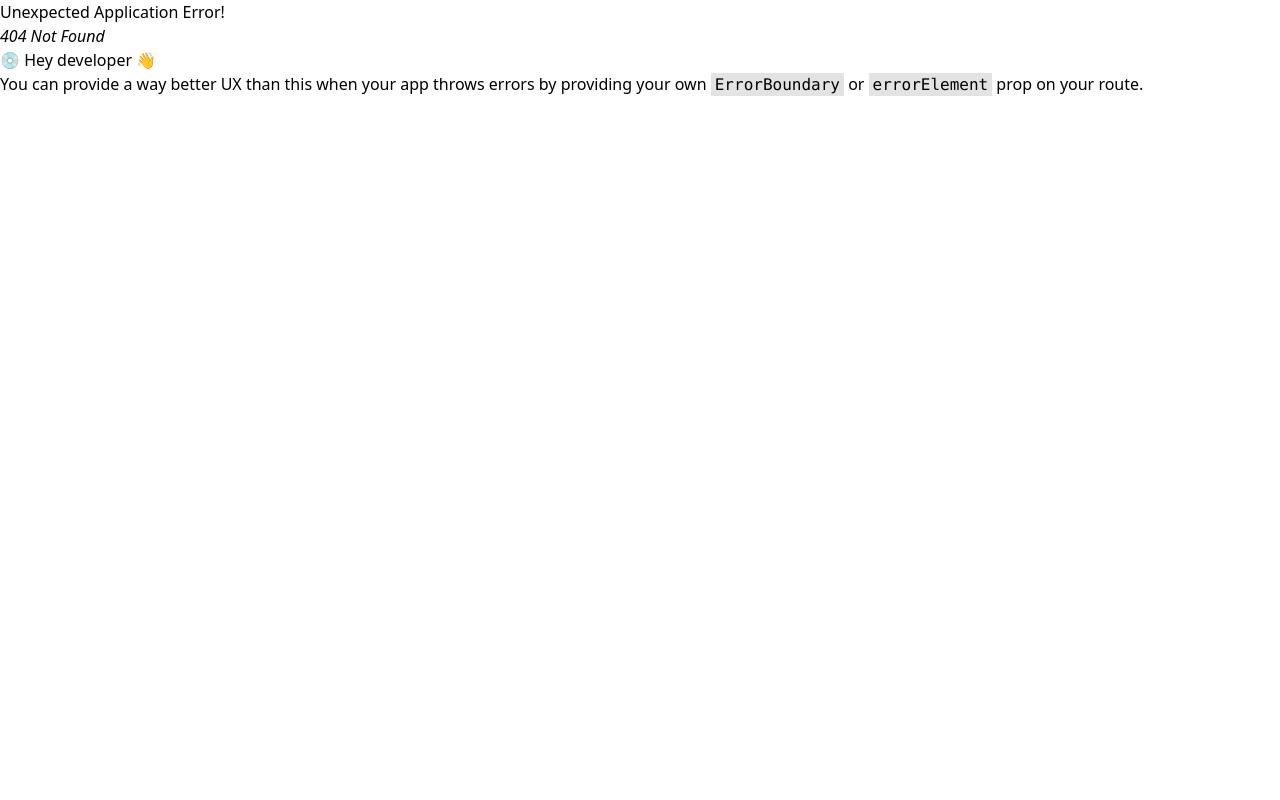
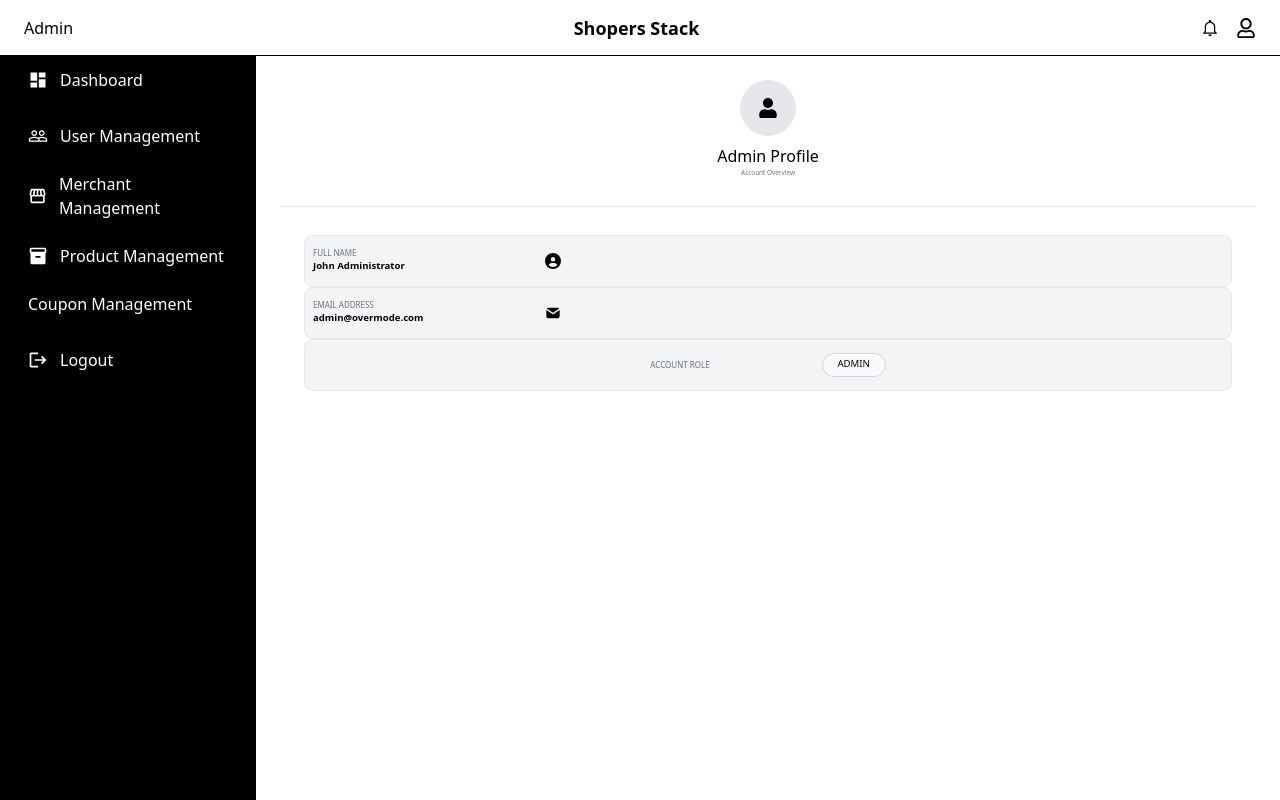
Before and after one commit to GeethaMurthy-Software-Solutions/Shoppers-Stack-Admin, a React (Vite) app: page /landingpage/AdminProfile in a window 1280 px wide. Before the commit this address had no page. Built offline with nearby package versions, Linux system fonts and the light colour scheme.

Commit message:
Admin Profile commit

```diff
--- a/package.json
+++ b/package.json
@@ -10,6 +10,11 @@
     "preview": "vite preview"
   },
   "dependencies": {
+    "@fortawesome/fontawesome-svg-core": "^7.2.0",
+    "@fortawesome/free-brands-svg-icons": "^7.2.0",
+    "@fortawesome/free-regular-svg-icons": "^7.2.0",
+    "@fortawesome/free-solid-svg-icons": "^7.2.0",
+    "@fortawesome/react-fontawesome": "^3.3.0",
     "@tailwindcss/vite": "^4.1.18",
     "axios": "^1.13.2",
     "framer-motion": "^12.23.26",
--- /dev/null
+++ b/src/components/AdminProfile.jsx
@@ -0,0 +1,52 @@
+import React from 'react'
+import { FaUser } from "react-icons/fa";
+import { FaCircleUser } from "react-icons/fa6";
+import { TbMailFilled } from "react-icons/tb";
+
+
+const AdminProfile = () => {
+  return (
+    <>
+      <div className=' text-center'>
+        <div className='mx-auto flex items-center justify-center rounded-full h-14 w-14 bg-gray-200'>
+          <FaUser className='h-5 w-5' />
+        </div>
+      </div>
+
+      <div className='pt-2 text-center'>
+        <h4>Admin Profile</h4>
+        <p className='font-stretch-5% pb-7 text-gray-500 text-[0.4rem]'>Account Overview</p>
+      </div>
+
+      <hr  className='h-0.5rem text-0.4rem text-gray-200 pb-1 '/>
+
+      <div className='p-6 '>
+          <div className='flex bg-gray-100 h-13 rounded-[0.55rem] border p-2 space-x-35 items-center border-gray-200'>
+              <div>
+                <p className=' text-gray-500 text-[0.5rem]'>FULL NAME</p>
+                <p className='text-[0.6rem] font-semibold'>John Administrator</p>
+              </div>
+              <FaCircleUser />
+          </div>
+
+          <div className='flex bg-gray-100 h-13 rounded-[0.55rem] p-2 items-center space-x-30.5 border border-gray-200'>
+             <div>
+               <p className=' text-gray-500 text-[0.5rem]'>EMAIL ADDRESS</p>
+                <p className=' text-[0.6rem] font-semibold'>admin@overmode.com</p>
+             </div>
+                <TbMailFilled />
+
+          </div>
+
+          <div className='flex justify-center space-x-28 items-center bg-gray-100 h-13 rounded-[0.55rem] border border-gray-200'>
+              <p className=' text-gray-500  text-[0.5rem]'>ACCOUNT ROLE</p>
+              <button className='border  border-gray-300 bg-gray-50 h-6 w-16 rounded-full text-[0.6rem]'>ADMIN</button>
+          </div>
+      </div>
+
+
+    </>
+  )
+}
+
+export default AdminProfile
--- a/src/components/Navbar.jsx
+++ b/src/components/Navbar.jsx
@@ -1,9 +1,20 @@
+import { useState } from "react";
 import { GiHamburgerMenu } from "react-icons/gi";
 import { IoMdNotificationsOutline } from "react-icons/io";
 import { FaRegUser } from "react-icons/fa";
+import { IoCloseOutline } from "react-icons/io5";
+import AdminProfile from "./AdminProfile";
+import { FaArrowLeftLong } from "react-icons/fa6";
 
 const Navbar = ({ toggleSidebar }) => {
+  const [isProfileOpen, setIsProfileOpen] = useState(false);
+
+  const toggleProfileModal = () => {
+    setIsProfileOpen(!isProfileOpen);
+  };
+
   return (
+    <>
       <div className="fixed top-0 left-0 w-full h-14 bg-white border-b flex items-center justify-between px-4 md:px-6 z-50">
 
         <div className="flex items-center gap-3">
@@ -18,10 +29,35 @@ const Navbar = ({ toggleSidebar }) => {
         </div>
         <div className="flex items-center gap-4">
           <IoMdNotificationsOutline className="text-xl cursor-pointer"/>
-        <FaRegUser className="text-xl cursor-pointer"/>
+          <FaRegUser
+            onClick={toggleProfileModal}
+            className="text-xl cursor-pointer hover:text-blue-500 transition"
+          />
         </div>
 
       </div>
+
+      {isProfileOpen && (
+        <div className="fixed inset-0 bg-gray-100 bg-opacity-50 flex items-center justify-center z-60" onClick={toggleProfileModal}>
+          <div className="bg-white rounded-lg shadow-lg max-w-md w-80 mx-3.5 relative" onClick={(e) => e.stopPropagation()}>
+
+            <div className="pt-5 h-100 ">
+              <AdminProfile />
+
+                  <div className="flex justify-center">
+                      <button
+                         onClick={toggleProfileModal}
+                         className="border  border-gray-500 h-8 w-35 rounded-[7px] text-[10px] text-gray-500 hover:text-gray-700 flex items-center justify-center gap-3"
+                        >
+                            <FaArrowLeftLong /> Back to Dashboard
+                        </button>
+                  </div>
+
+            </div>
+          </div>
+        </div>
+      )}
+    </>
   );
 };
 
--- a/src/routes/Router.jsx
+++ b/src/routes/Router.jsx
@@ -7,6 +7,7 @@ import Dashboard from '../modules/Dashboard';
 import MerchentManagement from '../components/MerchentManagement';
 import ProductManagement from '../components/ProductManagement';
 import UserManagement from '../components/UserManagement';
+import AdminProfile from '../components/AdminProfile';
 let routes = createBrowserRouter([
     {
         path: "/",
@@ -31,6 +32,10 @@ let routes = createBrowserRouter([
             {
                 path: "/landingpage/usermanagement",
                 element: <UserManagement/>
+            },
+            {
+                path: "/landingpage/AdminProfile",
+                element: <AdminProfile/>
             }
 
         ]
```
Also changed, not shown: 1 other file (tests, documents, lock files or other folders). Lines whose indentation alone changed are shown as unchanged.
